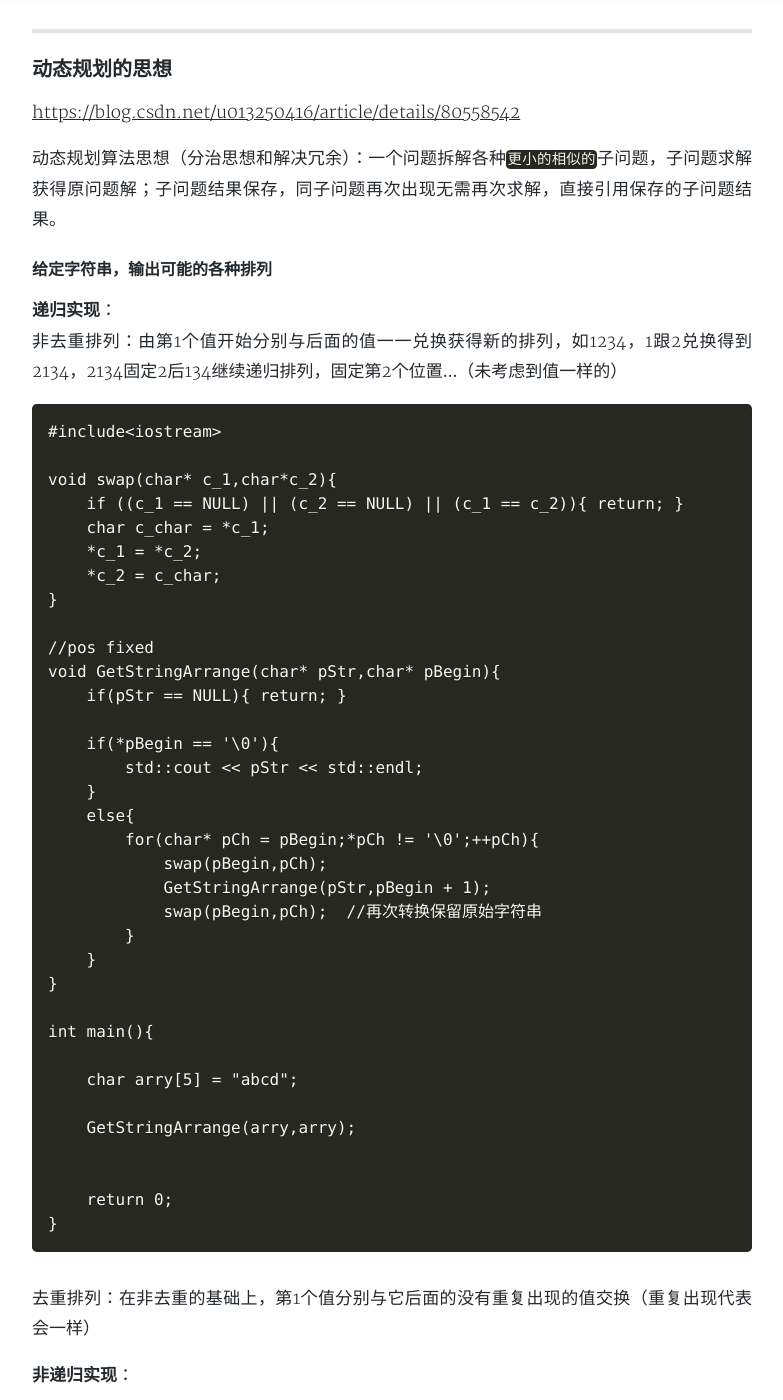
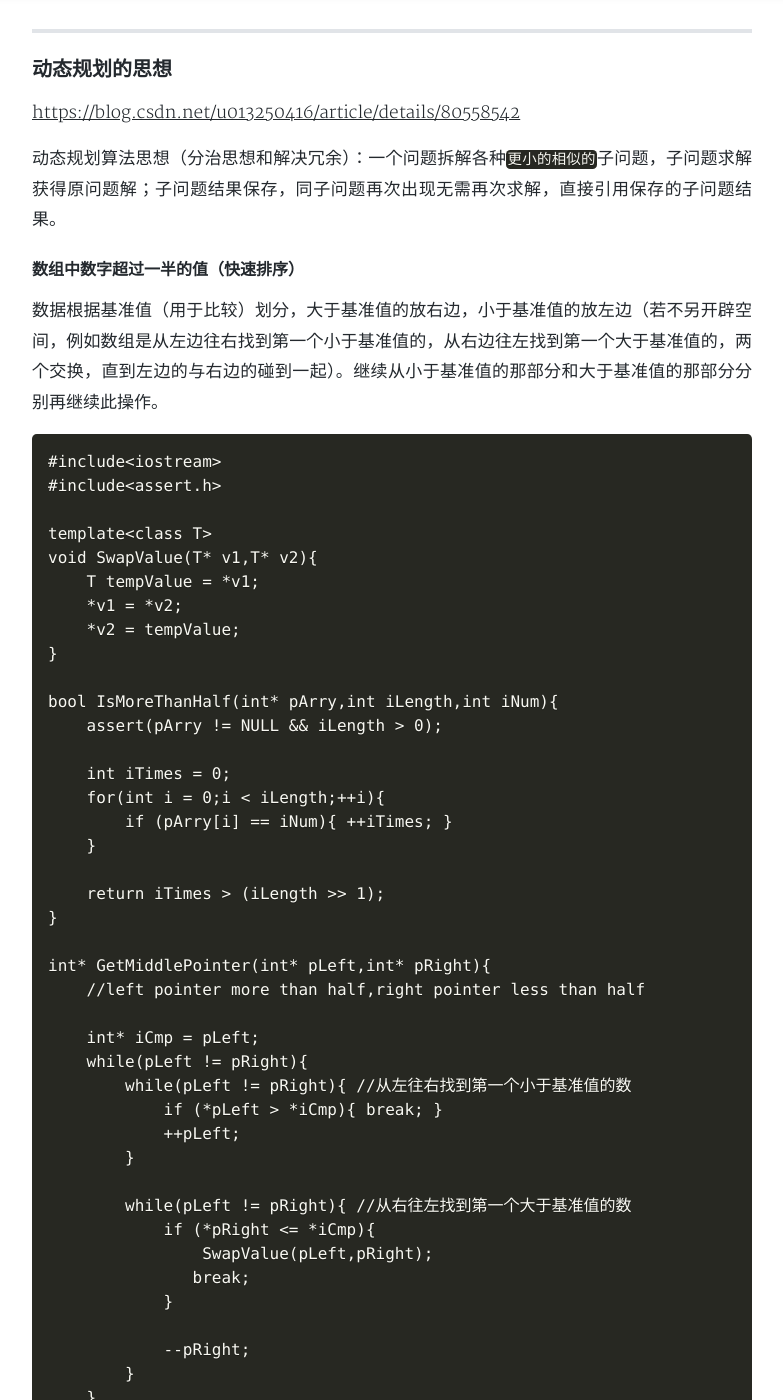
Before and after one commit to smakry/smakry.github.io, a Jekyll site: the page built from _posts/2019-09-22-编程思维.md, in a window 1280 px wide and 1400 px high, scrolled down 608 px. Shown: the whole window, without its empty margins (248-1031 px from the left). Built offline with Jekyll 4.4.1, drawn with Linux system fonts in a browser that asks for light colours; nearby versions of some CDN libraries; comment, search, counter and statistics services are not loaded; a style sheet for code colours, icons or effects is not loaded; some of the changed text lies outside the part shown.

Commit message:
-mprogram thinking

````diff
--- a/_posts/2019-09-22-编程思维.md
+++ b/_posts/2019-09-22-编程思维.md
@@ -22,6 +22,150 @@
 <https://blog.csdn.net/u013250416/article/details/80558542>
 
 动态规划算法思想（分治思想和解决冗余）：一个问题拆解各种`更小的相似的`子问题，子问题求解获得原问题解；子问题结果保存，同子问题再次出现无需再次求解，直接引用保存的子问题结果。
+
+#### 数组中数字超过一半的值（快速排序）
+
+数据根据基准值（用于比较）划分，大于基准值的放右边，小于基准值的放左边（若不另开辟空间，例如数组是从左边往右找到第一个小于基准值的，从右边往左找到第一个大于基准值的，两个交换，直到左边的与右边的碰到一起）。继续从小于基准值的那部分和大于基准值的那部分分别再继续此操作。
+
+```cpp
+#include<iostream>
+#include<assert.h>
+
+template<class T>
+void SwapValue(T* v1,T* v2){
+    T tempValue = *v1;
+    *v1 = *v2;
+    *v2 = tempValue;
+}
+
+bool IsMoreThanHalf(int* pArry,int iLength,int iNum){
+    assert(pArry != NULL && iLength > 0);
+
+    int iTimes = 0;
+    for(int i = 0;i < iLength;++i){
+        if (pArry[i] == iNum){ ++iTimes; }
+    }
+
+    return iTimes > (iLength >> 1);
+}
+
+int* GetMiddlePointer(int* pLeft,int* pRight){
+    //left pointer more than half,right pointer less than half
+
+    int* iCmp = pLeft;
+    while(pLeft != pRight){
+        while(pLeft != pRight){ //从左往右找到第一个小于基准值的数
+            if (*pLeft > *iCmp){ break; }
+            ++pLeft;
+        }
+
+        while(pLeft != pRight){ //从右往左找到第一个大于基准值的数
+            if (*pRight <= *iCmp){
+                SwapValue(pLeft,pRight);
+               break;
+            }
+
+            --pRight;
+        }
+    }
+
+    return pLeft;
+}
+
+int GetMoreThanHalfNum(int* pArry,int iLength){
+    assert(pArry != NULL && iLength > 0);
+
+    int* pLeft = pArry;
+    int* pRight = pArry + iLength - 1;
+    int* pMid = GetMiddlePointer(pLeft,pRight);
+    while(pMid != (pArry + (iLength >> 1))){ //超过一半那么中间那个必定是数量是超过一半的
+        if(pMid > (pArry + (iLength >> 1))){
+            pRight = pMid;
+            pMid = GetMiddlePointer(pLeft,pRight - 1);
+        }
+        else{
+            pLeft = pMid;
+            pMid = GetMiddlePointer(pLeft + 1,pRight);
+        }
+    }
+
+    if (IsMoreThanHalf(pArry,iLength,*pMid)){
+        return *pMid;
+    }
+
+    return -1;
+}
+
+int main(){
+    int arry[] = {34,54,34,43,34,34,34,34,66,34};
+
+    int iRes = GetMoreThanHalfNum(arry,10);
+    std::cout << iRes << std::endl;
+
+    return 0;
+}
+
+```
+
+#### 从1到n整数1出现的次数
+
+分治思想，计算各个位（个、十、百...）出现1的次数总和。拆分到各个位置之后就是找寻规律了，找寻规律的过程步骤清晰（意味着转化代码就容易）。例如n = 21345：
+
+![数字分区]()
+
+weight：当前的位（图中处于百位weight = 3）
+base：当前位所处的基准值（图中base = 100）
+round：当前位置填充1，可以有多少次轮循（图中round = 21）
+former：当前位置之后的值（图中former = 45）
+
+思路：
+1.从个位开始往高位，图中是到了百位
+2.固定weight轮循比如图中3，轮循需要100次3所处的位置才会变化
+3.当weight所处的位置变化到指定值会有多少次轮循（先不考虑weight的，former已经在前面计算过，此时有round * base次）
+4.再次考虑weight：
+当weight = 1时，后面的1取决于former + 1（0 ~ former总数为：former - 0 + 1）；
+当weight > 1时，后面可以超过base值让weight进位超过当前值
+
+
+```cpp
+#include<iostream>
+
+int NumberOf1Between1AndN(int iNumber){
+    if (iNumber < 1){ return 0; }
+
+    int iCount = 0;
+    int iBase = 1;
+    int iRound = 0;
+    int iWeight = 0;
+    int iFormer = 0;
+
+    while(iNumber / iBase != 0){
+        iRound = iNumber / iBase / 10;
+        iWeight = iNumber / iBase % 10;
+        iFormer = iNumber - iNumber / iBase * iBase;
+
+        iCount += (iRound * iBase);
+        if (iWeight == 1){
+            iCount += (iFormer + 1);
+        }
+        else if (iWeight > 1){
+            iCount += iBase;
+        }
+
+        iBase *= 10;
+    }
+
+    return iCount;
+}
+
+int main(){
+    std::cout << NumberOf1Between1AndN(21345) << std::endl;
+    return 0;
+}
+
+```
+
+<https://blog.csdn.net/yi_afly/article/details/52012593#commentBox>
 
 #### 给定字符串，输出可能的各种排列
 
@@ -358,69 +502,3 @@
 2.一个数A异或自己奇数次为0，异或偶数次还是自己A
 int a = 11;
 a = a ^ a;  //结果为0
-
-
-
-```cpp
-//排列递归实现
-#include<iostream>
-#include<stdio.h>
-#include<string.h>
-
-void swap(char* c_1,char*c_2){
-    if ((c_1 == NULL) || (c_2 == NULL) || (c_1 == c_2)){ return; }
-    char c_char = *c_1;
-    *c_1 = *c_2;
-    *c_2 = c_char;
-}
-
-bool IsSameRange(char* pBegin,char* pEnd){
-    for(char* ptr = pBegin;ptr < pEnd;++ptr){
-        if(*pBegin == *pEnd){
-            return false;
-        }
-    }
-
-    return true;
-}
-
-
-void GetStringArrange(const char* pSour,char* pTarg){
-    if (pSour == NULL || pTarg == NULL){ return; }
-
-    if (*pTarg == '\0'){
-        std::cout << pSour << std::endl;
-        return;
-    }
-
-    for(char *ptr = pTarg;*ptr != '\0';++ptr){
-        if (IsSameRange(pTarg,ptr)){
-            swap(pTarg,ptr);
-            GetStringArrange(pSour,pTarg + 1);
-            swap(pTarg,ptr);
-        }
-    }
-}
-
-void StringArrange(const char* pSour){
-    if (pSour == NULL){ return; }
-
-    char* temp = new char[strlen(pSour)];
-    strncat(temp,pSour,strlen(pSour));
-
-    GetStringArrange(temp,temp);
-
-    delete[] temp;
-    temp = NULL;
-}
-
-int main(){
-
-    char arry[4] = "bbc";
-//  StringArrange(arry);
-    GetStringArrange(arry,arry);
-
-
-    return 0;
-}
-```
````
Also changed, not shown: _posts/2019-09-24-C++STL.md (+1 -1 lines), imags/数字分区.png (added).
